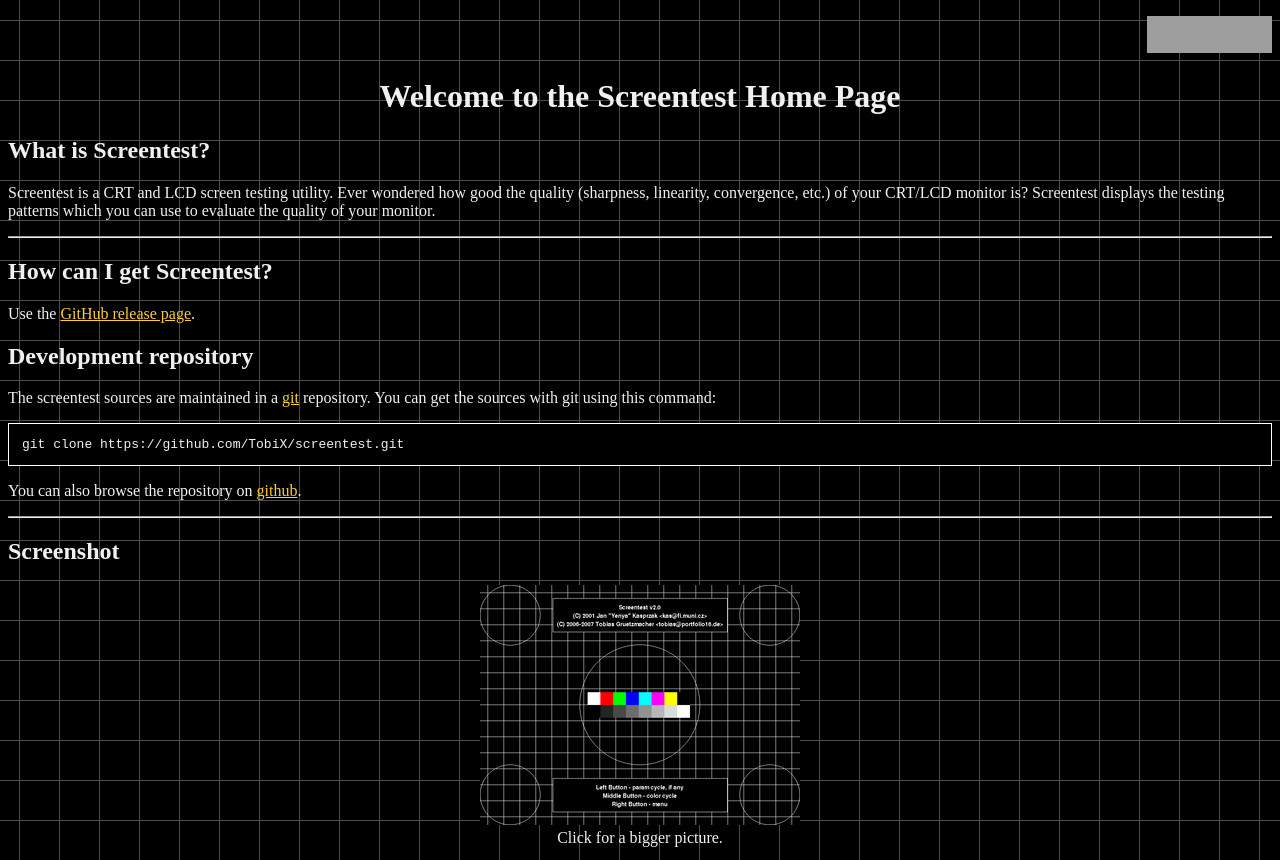
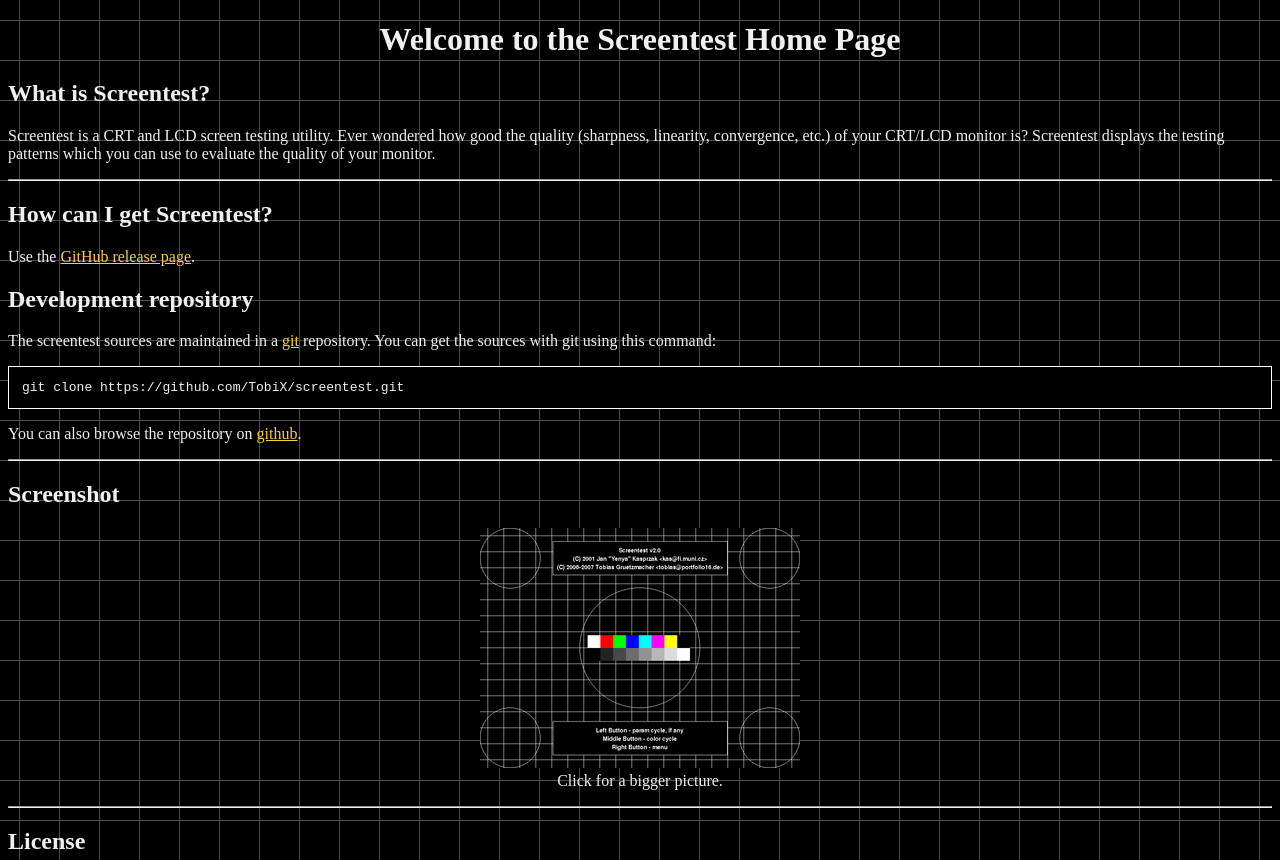
Before and after one commit to TobiX/screentest, a plain HTML site: page index.html in a window 1280 px wide. Shown: the top 860 px of the page. Drawn offline with Linux system fonts and the light colour scheme; grey boxes are pictures that could not be loaded.

Commit message:
Remove sourceforge logo.

```diff
--- a/index.html
+++ b/index.html
@@ -45,9 +45,6 @@
 </style>
 </head>
 <body>
-<p id="logo"><a href="http://sourceforge.net"><img
-	src="http://sourceforge.net/sflogo.php?group_id=87454&amp;type=3"
-	width="125" height="37" alt="SourceForge.net Logo" /></a></p>
 <h1>Welcome to the Screentest Home Page</h1>
 
 <h2>What is Screentest?</h2>
```
